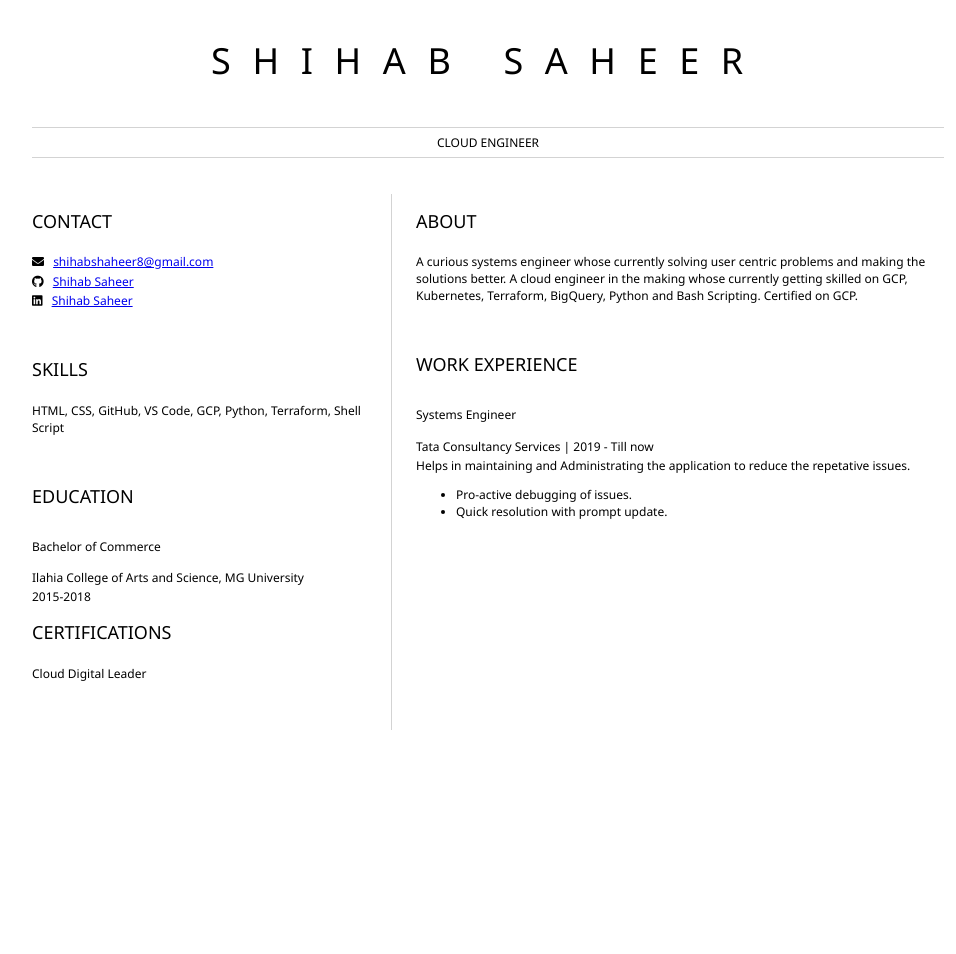
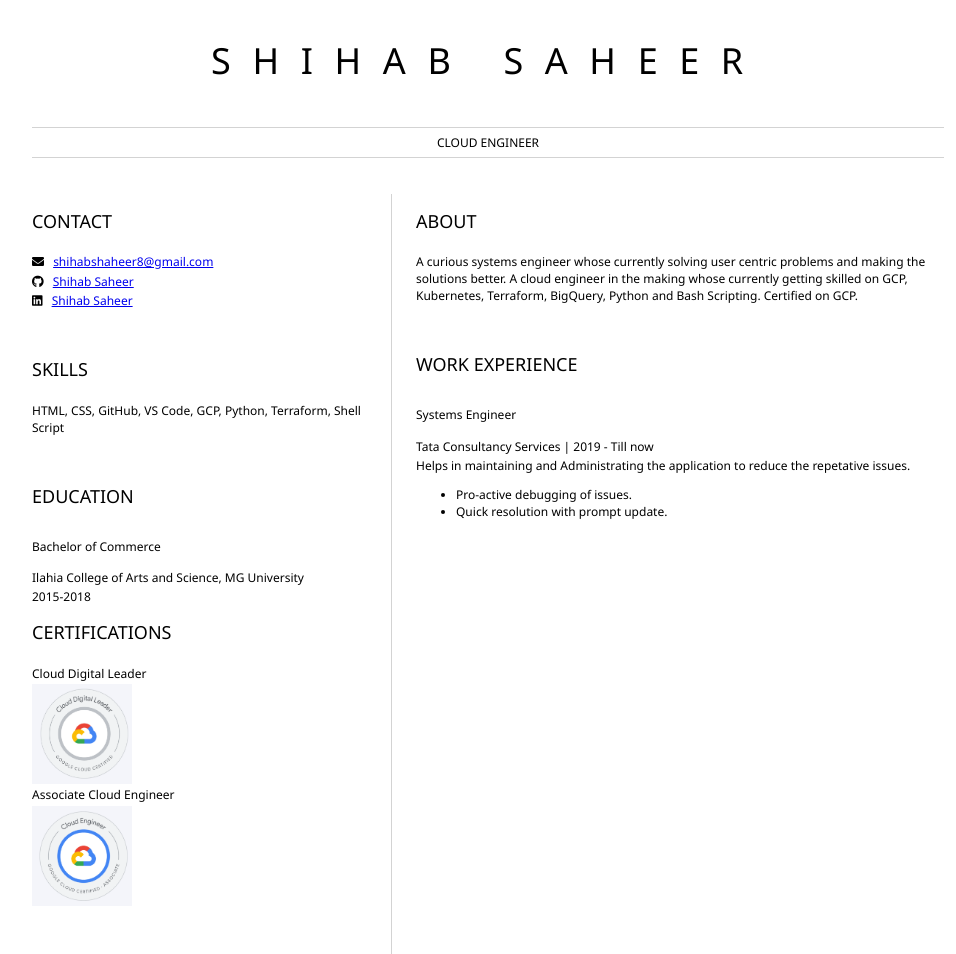
Before and after one commit to ShihabSaheer/resume, a plain HTML site: page index.html in a window 1280 px wide. Shown: the whole page, without its empty margins (152-1108 px from the left). Before the commit the page ends 800 px from the top, so only its background shows below. Drawn offline with Linux system fonts and the light colour scheme.

Commit message:
updated ACE and CDL

```diff
--- a/index.html
+++ b/index.html
@@ -50,6 +50,11 @@
                     <p>
                         Cloud Digital Leader
                     </p>
+					<img src = "https://github.com/ShihabSaheer/resume/blob/main/CDL.png?raw=true" width="100" height="100">
+					<p>
+						Associate Cloud Engineer
+					</p>
+					<img src = "https://github.com/ShihabSaheer/resume/blob/main/ACE.png?raw=true" width="100" height="100">
 				</section>
 			</article>
 			<article id="mainRight">
```
